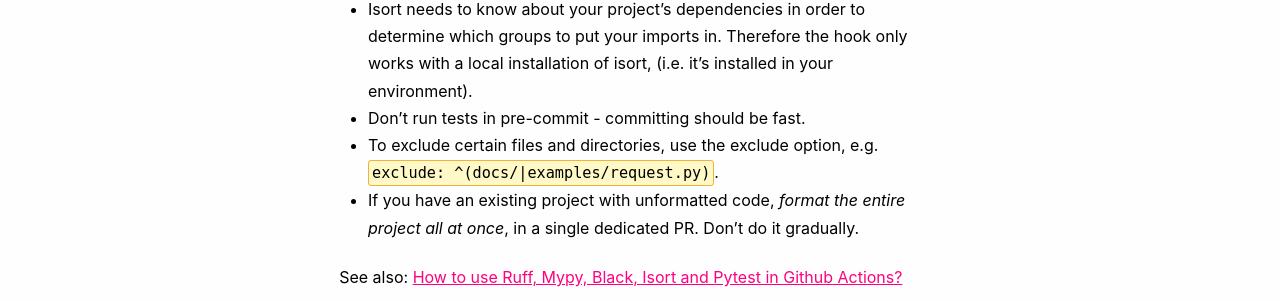
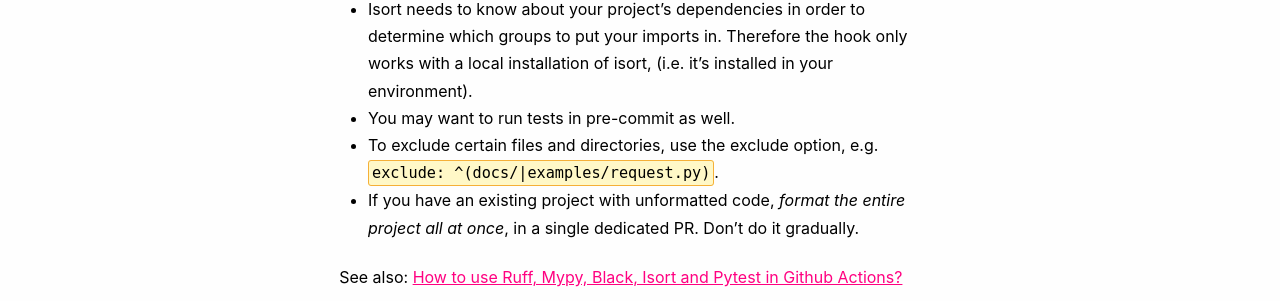
Before and after one commit to explodinglabs/explodinglabs.github.io, a Jekyll site: the page built from docs/_posts/python/2021-07-01-code-quality-pre-commit.markdown, in a window 1280 px wide. Shown: the part 1720-2021 px from the top of the page. Built offline with Jekyll 4.4.1, drawn with Linux system fonts in a browser that asks for light colours.

Commit message:
Update 2021-07-01-code-quality-pre-commit.markdown

```diff
--- a/docs/_posts/python/2021-07-01-code-quality-pre-commit.markdown
+++ b/docs/_posts/python/2021-07-01-code-quality-pre-commit.markdown
@@ -80,7 +80,7 @@ pre-commit install
 - Isort needs to know about your project's dependencies in order to determine which groups to put your imports in. Therefore the hook
   only works with a local installation of isort, (i.e. it's installed in your
   environment).
-- Don't run tests in pre-commit - committing should be fast.
+- You may want to run tests in pre-commit as well.
 - To exclude certain files and directories, use the exclude option, e.g. `exclude: ^(docs/|examples/request.py)`.
 - If you have an existing project with unformatted code, _format the entire
   project all at once_, in a single dedicated PR. Don't do it gradually.
```
